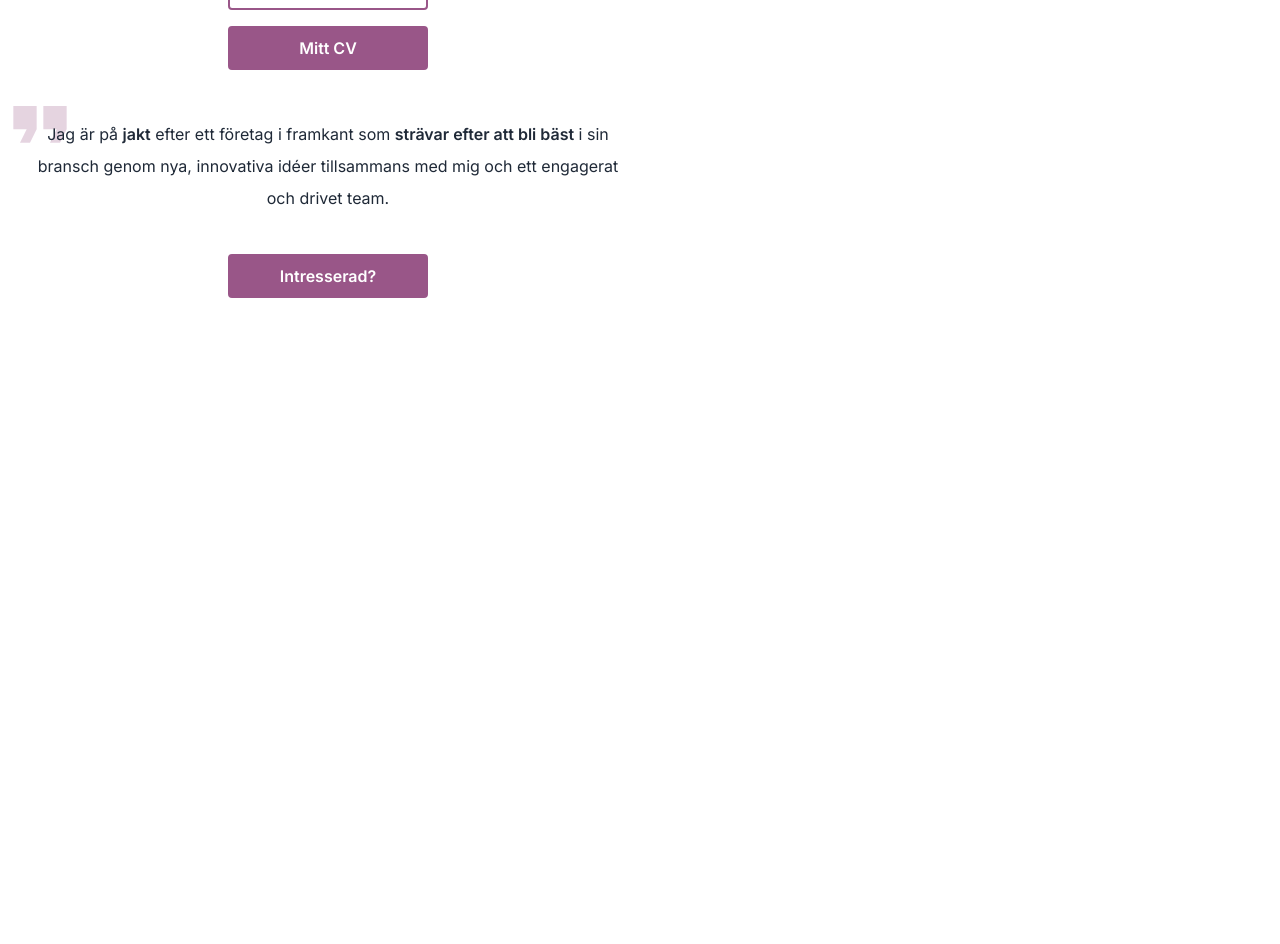
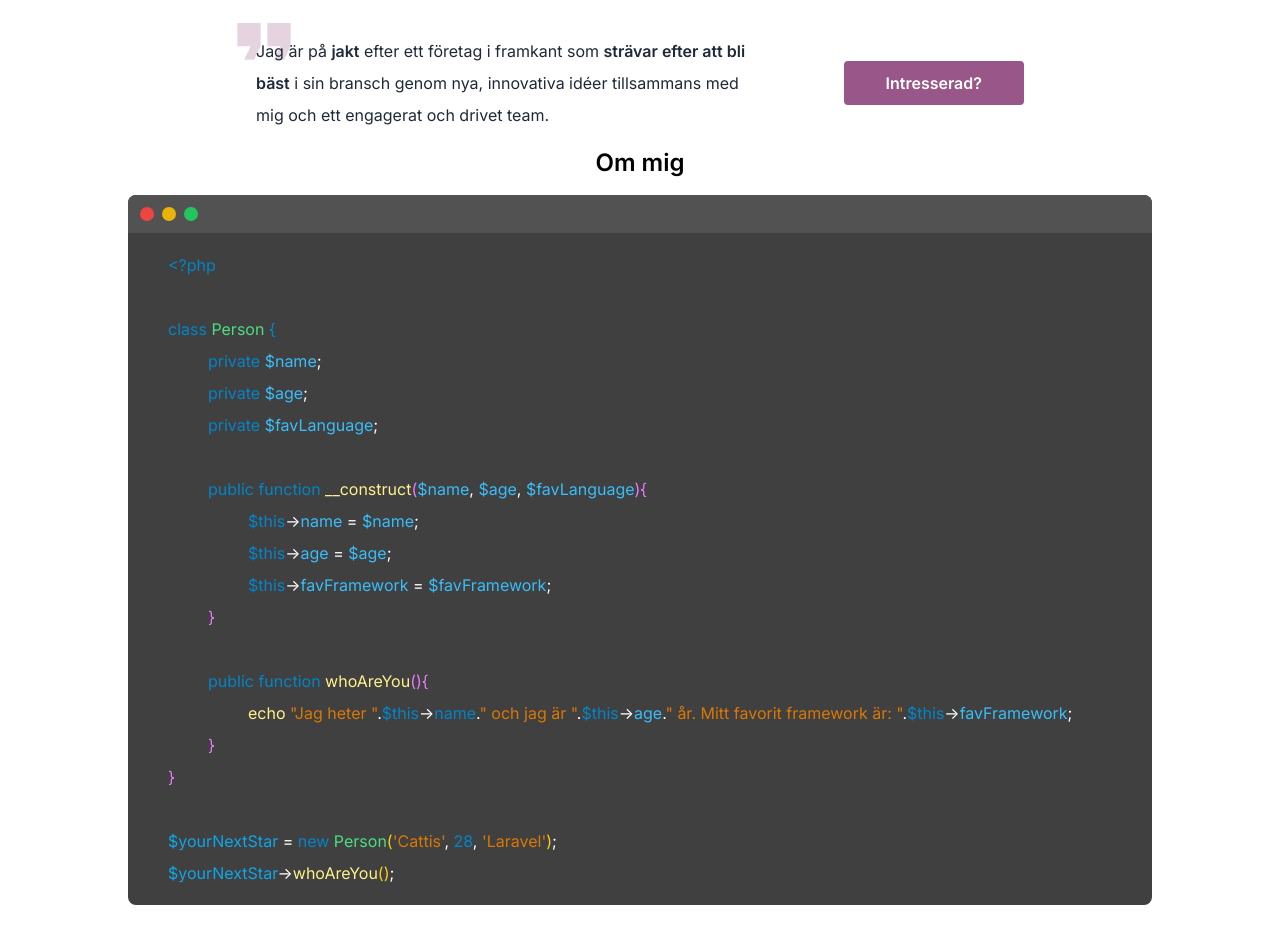
Before and after one commit to HejCattis/HejDev, a React (Vite) app in the folder frontend/: page / in a window 1280 px wide. Shown: the part 904-1848 px from the top of the page. Before the commit the page ends 1202 px from the top, so only its background shows below. Built offline with nearby package versions, Linux system fonts and the light colour scheme.

Commit message:
Added code section + design

```diff
--- a/frontend/src/components/About.tsx
+++ b/frontend/src/components/About.tsx
@@ -3,8 +3,8 @@ import { Link } from "react-router-dom";
 const About = () => {
 	return (
 		<section id='about' className='mt-10'>
-			<div className=''>
-				<div className='flex justify-center'>
+			<div className='flex flex-col md:flex-row md:justify-around md:items-start'>
+				<div className='flex justify-center '>
 					<svg
 						className='w-64 fill-pink'
 						viewBox='0 0 200 187'
@@ -35,20 +35,20 @@ const About = () => {
 						</g>
 					</svg>
 				</div>
-				<div className='lg:w-1/2 px-4'>
-					<h2 className='font-semibold text-2xl mt-4 text-center'>
+				<div className='px-4 md:w-1/2'>
+					<h2 className='font-semibold text-2xl mt-4 text-center md:text-left'>
 						Det här är jag:
 					</h2>
-					<h3 className='text-xl mt-2 text-center'>
+					<h3 className='text-xl mt-2 text-center md:text-left'>
 						Nästa stora stjärna inom backendutveckling.
 					</h3>
-					<p className='mt-2 mb-10 text-center'>
+					<p className='mt-2 mb-10 text-center md:text-left'>
 						Jag närmar mig detta mål genom min nuvarande LIA-praktik på Quiqly.
 						Där breddar jag ständigt min kompetens inom backend, och tillsammans
 						med teamet arbetar vi mot att skapa nästa generations
-						betalningssystem för tidningsbranschen.
+						betalningslösning för tidningsbranschen.
 					</p>
-					<div className='flex flex-col gap-4 items-center mb-12'>
+					<div className='flex justify-center gap-4 items-center md:justify-start mb-12'>
 						<Link
 							to='/#contact'
 							className='btn-border w-[200px]'
@@ -64,11 +64,12 @@ const About = () => {
 							Mitt CV
 						</a>
 					</div>
-
-					<div className='relative mt-4 lg:mt-6'>
+				</div>
+			</div>
+			<div className='relative px-4 md:px-0 mt-4 md:mt-6 md:max-w-3xl mx-auto lg:flex lg:items-center lg:justify-between'>
 						<svg
 							xmlns='http://www.w3.org/2000/svg'
-							className='absolute text-pink opacity-25 h-20 -top-8 -left-8 -z-10'
+							className='absolute text-pink opacity-25 h-20 -top-8 -left-4 md:-left-8 -z-10'
 							viewBox='0 0 24 24'
 						>
 							<path
@@ -76,18 +77,16 @@ const About = () => {
 								d='m15 17l2-4h-4V6h7v7l-2 4h-3Zm-9 0l2-4H4V6h7v7l-2 4H6Z'
 							/>
 						</svg>
-						<p className='mb-10 text-center'>
+						<p className='mb-10 lg:mb-0 text-center lg:max-w-lg lg:text-left'>
 						Jag är på <strong className='font-semibold'>jakt</strong> efter ett företag i framkant som <strong className='font-semibold'>strävar efter att bli bäst</strong> i sin bransch genom nya, innovativa idéer tillsammans med mig och ett engagerat och drivet team.
 						</p>
 						<Link
 							to='/#contact'
-							className='flex justify-center'
+							className='hidden md:flex justify-center'
 						>
-							<button className="btn w-[200px]">Intresserad?</button>
+							<button className="btn w-[200px] lg:w-fit lg:px-10 lg:h-fit">Intresserad?</button>
 						</Link>
 					</div>
-				</div>
-			</div>
 		</section>
 	);
 };
--- /dev/null
+++ b/frontend/src/components/CodeSection.tsx
@@ -0,0 +1,106 @@
+const CodeSection = () => {
+	return (
+		<div className="mb-10">
+			<h2 className='font-semibold text-2xl my-4 text-center'>Om mig</h2>
+			<section className='bg-neutral-700 relative max-w-5xl mx-auto rounded-lg'>
+				<div className='bg-neutral-600 flex gap-2 p-3 rounded-t-lg'>
+					<span className='text-white'>
+						<div className='h-3.5 w-3.5 rounded-full bg-red-500'></div>
+					</span>
+					<div className='h-3.5 w-3.5 rounded-full bg-yellow-500'></div>
+					<div className='h-3.5 w-3.5 rounded-full bg-green-500'></div>
+				</div>
+				<p className='text-sky-600 py-4 px-10'>
+					{'<?php'} <br />
+					<br />
+					class <span className='text-green-400'>Person</span> {'{'} <br />
+					<span className='ml-10' />
+					private <span className='text-sky-400'>$name</span>
+					<span className='text-white'>;</span> <br />
+					<span className='ml-10' />
+					private <span className='text-sky-400'>$age</span>
+					<span className='text-white'>;</span> <br />
+					<span className='ml-10' />
+					private <span className='text-sky-400'>$favLanguage</span>
+					<span className='text-white'>;</span> <br />
+					<br />
+					<span className='ml-10' />
+					{' public function'}{' '}
+					<span className='text-yellow-200'>__construct</span>
+					<span className='text-fuchsia-400'>(</span>
+					<span className='text-sky-400'>$name</span>
+					<span className='text-white'>,</span>{' '}
+					<span className='text-sky-400'>$age</span>
+					<span className='text-white'>,</span>{' '}
+					<span className='text-sky-400'>$favLanguage</span>
+					<span className='text-fuchsia-400'>){'{'}</span> <br />
+					<span className='ml-20' />
+					{'$this'}
+					<span className='text-white'>{'->'}</span>
+					<span className='text-sky-400'>name</span>{' '}
+					<span className='text-white'>=</span>{' '}
+					<span className='text-sky-400'>$name</span>
+					<span className='text-white'>;</span> <br />
+					<span className='ml-20' />
+					{'$this'}
+					<span className='text-white'>{'->'}</span>
+					<span className='text-sky-400'>age</span>{' '}
+					<span className='text-white'>=</span>{' '}
+					<span className='text-sky-400'>$age</span>
+					<span className='text-white'>;</span> <br />
+					<span className='ml-20' />
+					{'$this'}
+					<span className='text-white'>{'->'}</span>
+					<span className='text-sky-400'>favFramework</span>{' '}
+					<span className='text-white'>=</span>{' '}
+					<span className='text-sky-400'>$favFramework</span>
+					<span className='text-white'>;</span> <br />
+					<span className='ml-10' />
+					<span className='text-fuchsia-400'>{' }'}</span> <br /> <br />
+					<span className='ml-10' />
+					public function <span className='text-yellow-200'>whoAreYou</span>
+					<span className='text-fuchsia-400'>(){'{'}</span> <br />
+					<span className='ml-20' />
+					<span className='text-yellow-200'>echo</span>{' '}
+					<span className='text-amber-600'>"Jag heter "</span>
+					<span className='text-white'>.</span>$this
+					<span className='text-white'>{'->'}</span>
+					<span className='text-sky-blue'>name</span>
+					<span className='text-white'>.</span>
+					<span className='text-amber-600'>" och jag är "</span>
+					<span className='text-white'>.</span>$this
+					<span className='text-white'>{'->'}</span>
+					<span className='text-sky-400'>age</span>
+					<span className='text-white'>.</span>
+					<span className='text-amber-600'>
+						" år. Mitt favorit framework är: "
+					</span>
+					<span className='text-white'>.</span>$this
+					<span className='text-white'>{'->'}</span>
+					<span className='text-sky-400'>favFramework</span>
+					<span className='text-white'>;</span> <br />
+					<span className='ml-10' />
+					<span className='text-fuchsia-400'>{'}'}</span> <br />
+					<span className='text-fuchsia-400'>{'}'}</span> <br />
+					<br />
+					<span className='text-sky-500'>{'$yourNextStar'}</span>{' '}
+					<span className='text-white'>=</span> new{' '}
+					<span className='text-green-400'>Person</span>
+					<span className='text-yellow-400'>{'('}</span>
+					<span className='text-amber-600'>'Cattis'</span>
+					<span className='text-white'>,</span> 28
+					<span className='text-white'>,</span>{' '}
+					<span className='text-amber-600'>'Laravel'</span>
+					<span className='text-yellow-400'>{')'}</span>
+					<span className='text-white'>;</span> <br />
+					<span className='text-sky-500'>$yourNextStar</span>
+					<span className='text-white'>{'->'}</span>
+					<span className='text-yellow-200'>whoAreYou</span>
+					<span className='text-yellow-400'>{'()'}</span>
+					<span className='text-white'>;</span>
+				</p>
+			</section>
+		</div>
+	);
+};
+export default CodeSection;
--- a/frontend/src/components/Hero.tsx
+++ b/frontend/src/components/Hero.tsx
@@ -16,7 +16,7 @@ const Hero = () => {
 					<p className="text-center">Fullstack webbutvecklare med en touch av designer.</p>
 				</div>
 			</section>
-			<MdKeyboardArrowDown size={35} className='mx-auto text-purple' />
+			<MdKeyboardArrowDown size={35} className='mx-auto text-purple md:mt-28 lg:mt-48' />
 		</React.Fragment>
 	);
 };
--- a/frontend/src/pages/Startpage.tsx
+++ b/frontend/src/pages/Startpage.tsx
@@ -1,4 +1,5 @@
 import About from "../components/About"
+import CodeSection from "../components/CodeSection"
 import Hero from "../components/Hero"
 
 const Startpage = () => {
@@ -6,6 +7,7 @@ const Startpage = () => {
 	<section className="mx-4">
 		<Hero />
 		<About />
+		<CodeSection />
 	</section>
   )
 }
```
